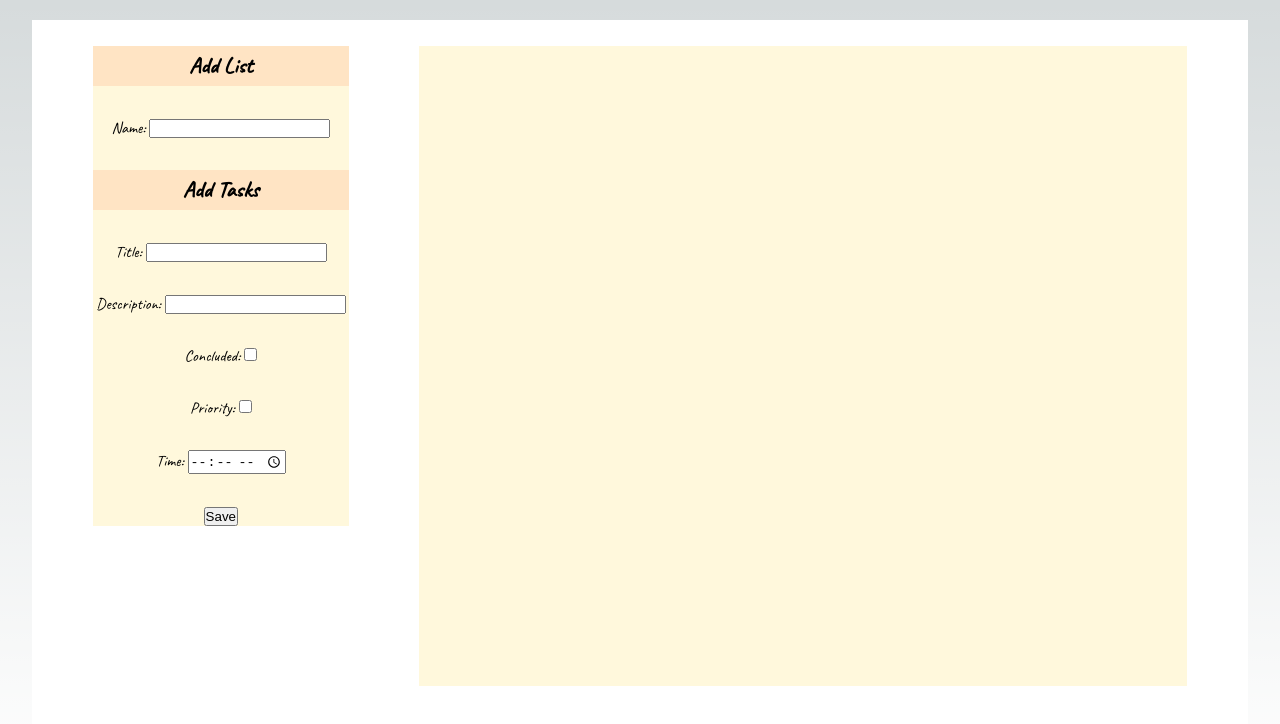
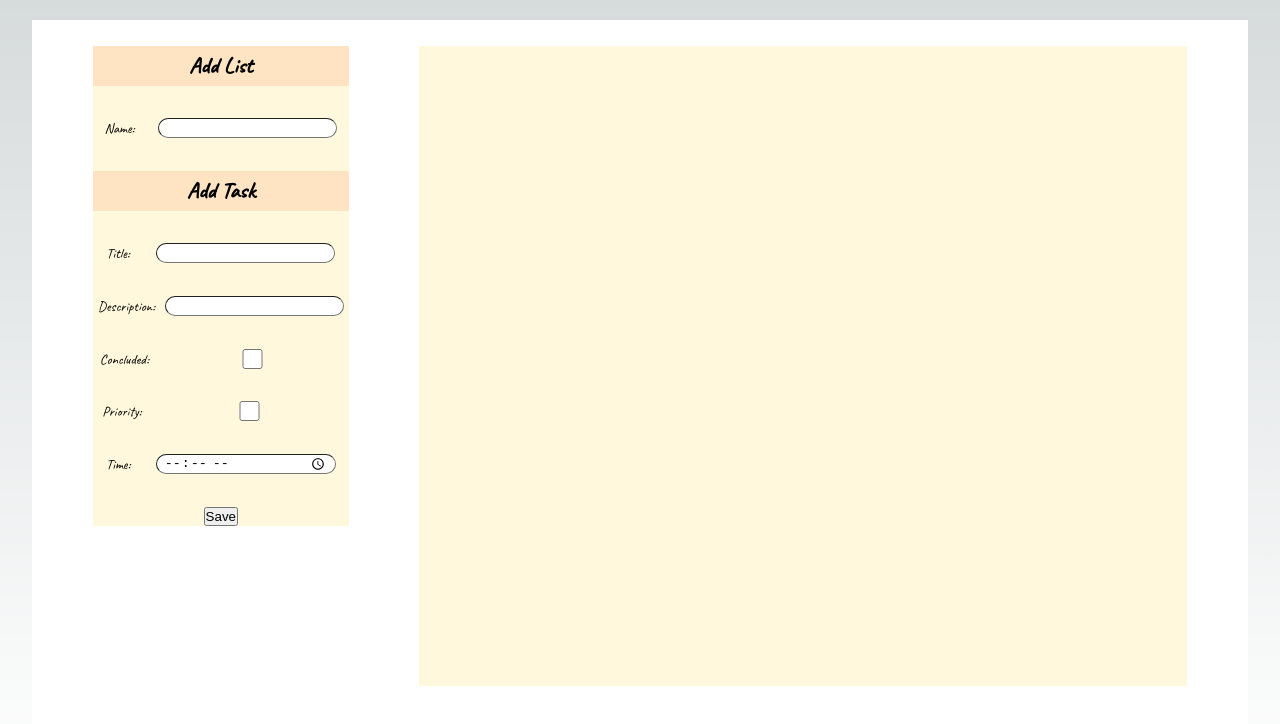
Before and after one commit to olliso17/task_go, a Next.js app in the folder front_end/: page / in a window 1280 px wide. Shown: the top 724 px of the page. Built offline with nearby package versions, Linux system fonts and the light colour scheme.

Commit message:
feat(index): create input task

```diff
--- a/front_end/package.json
+++ b/front_end/package.json
@@ -11,6 +11,7 @@
   "dependencies": {
     "@next/font": "13.1.6",
     "@types/node": "18.13.0",
+    "@types/node-sass": "^4.11.3",
     "@types/react": "18.0.27",
     "@types/react-dom": "18.0.10",
     "eslint": "8.33.0",
--- /dev/null
+++ b/front_end/src/components/Input/Input.module.css
@@ -0,0 +1,21 @@
+.containerInput{
+    display: flex;
+    flex-direction: row;
+    width: 20vw;
+    justify-content: space-around;
+    align-items: center;
+}
+
+.span{
+    font-size: 1.1vw;
+}
+.input{
+    width: 14vw;
+    height: 2.5vh;
+    border-radius: 1vw;
+    border-width: 0.1vw;
+    padding:0.5vw;
+}
+.input:hover{
+    background-color: rgb(253, 249, 244);
+}
--- /dev/null
+++ b/front_end/src/components/Input/index.tsx
@@ -0,0 +1,17 @@
+import { HtmlHTMLAttributes, InputHTMLAttributes } from "react"
+import styles from "./Input.module.css"
+interface Props {
+    text: string
+    typeInput: string
+
+}
+
+
+export default function Input({ text, typeInput }: Props) {
+    return (
+        <div className={styles.containerInput}>
+            <span className={styles.span}>{text}</span>
+            <input type={typeInput} className={styles.input} />
+        </div>
+    )
+}
--- /dev/null
+++ b/front_end/src/components/Title/Title.module.css
@@ -0,0 +1,10 @@
+.titleDescription {
+    display: flex;
+    align-items: center;
+    justify-content: center;
+    background-color: bisque;
+    width: 20vw;
+    height: 5vh;
+    font-size: 1.5vw;
+
+  }
--- /dev/null
+++ b/front_end/src/components/Title/index.tsx
@@ -0,0 +1,15 @@
+import { HtmlHTMLAttributes } from "react";
+import styles from './Title.module.css'
+
+
+interface Props {
+    text: string
+}
+
+export default function Title({text}:Props) {
+    return (
+        <div className={styles.titleDescription}>
+            <h3>{text}</h3>
+        </div>
+    );
+}
--- a/front_end/src/pages/index.tsx
+++ b/front_end/src/pages/index.tsx
@@ -1,6 +1,8 @@
 import Head from 'next/head'
 import { Inter } from '@next/font/google'
 import styles from '@/styles/Home.module.css'
+import Title from '@/components/Title'
+import InputTask from '@/components/Input'
 
 const inter = Inter({ subsets: ['latin'] })
 
@@ -16,26 +18,22 @@ export default function Home() {
       <main className={styles.main}>
         <div className={styles.description}>
           <div className={styles.addlist}>
-            <div className={styles.titleDescription}>
-              <h3>Add List</h3>
-            </div>
-            <span>Name: <input type="text" /></span>
-            <div className={styles.titleDescription}>
-              <h3>Add Tasks</h3>
-            </div>
+            <Title text='Add List' />
+            <InputTask text='Name: ' typeInput="text"/>
+            <Title text='Add Task' />
+            <InputTask text='Title: ' typeInput="text"/>
+            <InputTask text='Description: ' typeInput="text"/>
+            <InputTask text='Concluded: ' typeInput="checkbox"/>
+            <InputTask text='Priority:' typeInput="checkbox"/>
+            <InputTask text='Time:' typeInput="time"/>
 
-          <span>Title: <input type="text" /></span>
-          <span>Description: <input type="text" /></span>
-          <span>Concluded: <input type="checkbox" /></span>
-          <span>Priority: <input type="checkbox" /></span>
-          <span>Time: <input type="time" min="00:00" max="23:00" /></span>
-          <button>Save</button>
+            <button >Save</button>
+          </div>
+          <div className={styles.list}>
+
+          </div>
         </div>
-        <div className={styles.list}>
-
-        </div>
-      </div>
-    </main>
+      </main>
     </>
   )
 }
--- a/front_end/src/styles/Home.module.css
+++ b/front_end/src/styles/Home.module.css
@@ -1,4 +1,5 @@
 @import url('https://fonts.googleapis.com/css2?family=Caveat&display=swap');
+
 .main {
   display: flex;
   flex-direction: column;
@@ -21,7 +22,7 @@
 
 }
 
-.addlist{
+.addlist {
   display: flex;
   flex-direction: column;
   justify-content: space-between;
@@ -31,17 +32,8 @@
   height: 60vh;
 
 }
-.titleDescription{
-  display: flex;
-  align-items: center;
-  justify-content: center;
-  background-color: bisque;
-  width: 20vw;
-  height: 5vh;
-  font-size: 1.5vw;
 
-}
-.list{
+.list {
   display: flex;
   flex-direction: column;
   justify-content: space-around;
```
Also changed, not shown: 2 other files (tests, documents, lock files or other folders).
